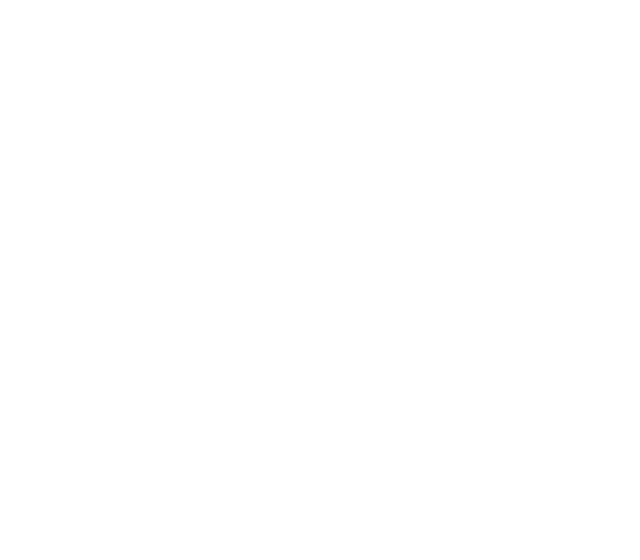
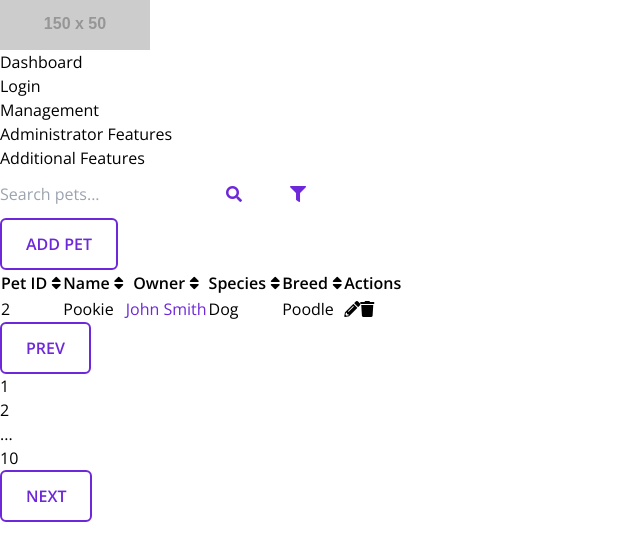
Before and after one commit to Japkutija/veterinary-project, an Angular app: page /pet-management in a window 1280 px wide. Before the commit this address led to /. Shown: the top 560 px of the page, without its empty margins (0-640 px from the left). Built offline with nearby package versions, Linux system fonts and the light colour scheme.

Commit message:
- Created and structured pet the component, - Implemented pet list with metadata with sorting and filtering capabilities, - Designed and integrated a modal for adding/editing pet details

```diff
--- a/src/app/app-routing.module.ts
+++ b/src/app/app-routing.module.ts
@@ -1,11 +1,14 @@
+
 import { NgModule } from '@angular/core';
 import { RouterModule, Routes } from '@angular/router';
 import { HomeComponent } from './components/home/home.component';
 import { LoginComponent } from './components/login/login.component';
+import { PetManagementComponent } from './components/pet-management/pet-management.component';
 
 const routes: Routes = [
   { path: 'home', component: HomeComponent },
   { path: 'login', component: LoginComponent},
+  { path: 'pet-management', component: PetManagementComponent },
   { path: '', redirectTo: '/home', pathMatch: 'full' },
   //{ path: 'login', loadChildren: () => import('./components/login/login.module').then(m => m.LoginModule) },
 ];
--- a/src/app/app.module.ts
+++ b/src/app/app.module.ts
@@ -5,12 +5,14 @@
 import { AppComponent } from './app.component';
 import { HomeComponent } from './components/home/home.component';
 import { LoginComponent } from './components/login/login.component';
+import { PetManagementComponent } from './components/pet-management/pet-management.component';
 
 @NgModule({
   declarations: [
     AppComponent,
     HomeComponent,
-    LoginComponent
+    LoginComponent,
+    PetManagementComponent,
   ],
   imports: [
     BrowserModule,
--- a/src/app/components/home/home.component.html
+++ b/src/app/components/home/home.component.html
@@ -57,12 +57,12 @@
                   <li class="relative">
                       <a href="#management" class="px-4 py-2 text-sm hover:underline">Login</a>
                       <ul class="absolute hidden bg-blue-700 rounded shadow-lg group-hover:block">
-                          <li><a href="#pet-management" class="block px-4 py-2 text-white hover:bg-blue-800">Pet and Owner Management</a></li>
+                          <li><a class="block px-4 py-2 text-white hover:bg-blue-800">Pet and Owner Management</a></li>
                           <li><a href="#vaccination" class="block px-4 py-2 text-white hover:bg-blue-800">Vaccination Records</a></li>
                           <li><a href="#reporting" class="block px-4 py-2 text-white hover:bg-blue-800">Reporting</a></li>
                       </ul>
                   </li>
-                  <li><a href="#dashboard" class="px-4 py-2 text-sm hover:underline">Management</a></li>
+                  <li><a [routerLink]= "['/pet-management']" class="px-4 py-2 text-sm hover:underline">Management</a></li>
                   <li><a href="#admin" class="px-4 py-2 text-sm hover:underline">Administrator Features</a></li>
                   <li><a href="#features" class="px-4 py-2 text-sm hover:underline">Additional Features</a></li>
               </ul>
--- /dev/null
+++ b/src/app/components/pet-management/pet-management.component.html
@@ -0,0 +1,211 @@
+<!DOCTYPE html>
+<html lang="en">
+
+<head>
+    <meta charset="UTF-8">
+    <meta name="viewport" content="width=device-width, initial-scale=1.0">
+    <title>Pet List View</title>
+    <script src="https://cdn.tailwindcss.com"></script>
+    <link rel="stylesheet" href="https://cdnjs.cloudflare.com/ajax/libs/font-awesome/5.15.3/css/all.min.css">
+    <style>
+        @import url('https://fonts.googleapis.com/css2?family=Open+Sans:wght@400;600&display=swap');
+
+        body {
+            font-family: 'Open Sans', sans-serif;
+        }
+
+        .modal {
+            transition: opacity 0.25s ease;
+        }
+
+        body.modal-active {
+            overflow-x: hidden;
+            overflow-y: visible !important;
+        }
+
+        .cta-button {
+            display: inline-block;
+            padding: 0.75rem 1.5rem;
+            text-decoration: none;
+            text-transform: uppercase;
+            font-weight: 600;
+            text-align: center;
+            color: #6D28D9; /* Purple-700 */
+            border: 2px solid #6D28D9; /* Purple-700 */
+            border-radius: 0.375rem; /* Rounded-md */
+            transition: all 0.3s;
+            cursor: pointer;
+        }
+
+        .cta-button:hover {
+            transform: translateY(-2px);
+            box-shadow: 0 10px 20px -10px rgba(0, 0, 0, 0.2);
+        }
+
+        .owner-button {
+            background-color: transparent;
+            color: #6D28D9; /* Purple-700 */
+            cursor: pointer;
+            transition: color 0.2s;
+        }
+
+        .owner-button:hover {
+            color: #5B21B6; /* Purple-800 */
+        }
+
+        .icon-button {
+            display: inline-flex;
+            align-items: center;
+            justify-content: center;
+            width: 32px;
+            height: 32px;
+            background-color: transparent;
+            border: 2px solid #6D28D9; /* Purple-700 */
+            color: #6D28D9; /* Purple-700 */
+            border-radius: 0.375rem; /* Rounded-md */
+            padding: 0.5rem;
+            cursor: pointer;
+            transition: all 0.3s;
+        }
+
+        .cta-button--no-outline {
+            border: none;
+        }
+
+        .icon-button:hover {
+            transform: translateY(-2px);
+            box-shadow: 0 10px 20px -10px rgba(0, 0, 0, 0.2);
+        }
+
+
+    </style>
+</head>
+
+<body class="bg-gray-100">
+    <!-- Header -->
+    <header class="text-white bg-purple-600">
+        <div class="container flex items-center justify-between px-6 py-3 mx-auto">
+            <a href="#" class="text-white">
+                <img src="https://placehold.co/150x50" alt="Veterinary Institute VZ logo" class="h-10">
+            </a>
+            <nav>
+                <ul class="flex items-center">
+                    <li class="mx-3"><a href="#" class="text-white hover:underline">Dashboard</a></li>
+                    <li class="mx-3"><a href="#" class="text-white hover:underline">Login</a></li>
+                    <li class="mx-3"><a href="#" class="text-white hover:underline">Management</a></li>
+                    <li class="mx-3"><a href="#" class="text-white hover:underline">Administrator Features</a></li>
+                    <li class="mx-3"><a href="#" class="text-white hover:underline">Additional Features</a></li>
+                </ul>
+            </nav>
+        </div>
+    </header>
+
+    <!-- Main content -->
+    <main class="my-8">
+        <div class="container px-6 mx-auto">
+            <!-- Search bar and filter button -->
+            <div class="flex items-center justify-between mb-6">
+                <div class="flex items-center w-1/4 bg-white rounded-full shadow-md">
+                    <input class="w-full px-6 py-2 leading-tight text-gray-700 rounded-l-full focus:outline-none" id="search"
+                           type="text" placeholder="Search pets...">
+                    <button class="cta-button cta-button--no-outline">
+                        <i class="fas fa-search"></i>
+                    </button>
+                    <button class="cta-button cta-button--no-outline">
+                        <i class="fas fa-filter"></i>
+                    </button>
+                </div>
+                <button class="cta-button" onclick="openModal()">
+                    Add Pet
+                </button>
+            </div>
+
+            <!-- Pets table -->
+            <div class="overflow-auto bg-white rounded-lg shadow">
+                <table class="min-w-full leading-normal">
+                    <thead>
+                        <tr>
+                            <th class="px-5 py-3 text-xs font-semibold tracking-wider text-left text-gray-600 uppercase border-b-2 border-gray-200 bg-gray-50">
+                                Pet ID <i class="fas fa-sort"></i>
+                            </th>
+                            <th class="px-5 py-3 text-xs font-semibold tracking-wider text-left text-gray-600 uppercase border-b-2 border-gray-200 bg-gray-50">
+                                Name <i class="fas fa-sort"></i>
+                            </th>
+                            <th class="px-5 py-3 text-xs font-semibold tracking-wider text-left text-gray-600 uppercase border-b-2 border-gray-200 bg-gray-50">
+                                Owner <i class="fas fa-sort"></i>
+                            </th>
+                            <th class="px-5 py-3 text-xs font-semibold tracking-wider text-left text-gray-600 uppercase border-b-2 border-gray-200 bg-gray-50">
+                                Species <i class="fas fa-sort"></i>
+                            </th>
+                            <th class="px-5 py-3 text-xs font-semibold tracking-wider text-left text-gray-600 uppercase border-b-2 border-gray-200 bg-gray-50">
+                                Breed <i class="fas fa-sort"></i>
+                            </th>
+                            <th class="px-5 py-3 text-xs font-semibold tracking-wider text-left text-gray-600 uppercase border-b-2 border-gray-200 bg-gray-50">
+                                Actions
+                            </th>
+                        </tr>
+                    </thead>
+                    <tbody id="petsList" class="bg-white divide-y divide-gray-200">
+                        <!-- Example row -->
+                        <tr class="hover:bg-gray-50">
+                            <td class="px-5 py-3">2</td>
+                            <td class="px-5 py-3">Pookie</td>
+                            <td class="px-5 py-3">
+                                <button class="owner-button">John Smith</button>
+                            </td>
+                            <td class="px-5 py-3">Dog</td>
+                            <td class="px-5 py-3">Poodle</td>
+                            <td class="flex items-center justify-start px-5 py-3 space-x-2">
+                              <button>
+                                <i class="fas fa-pencil-alt"></i>
+                            </button>
+                            <button>
+                                <i class="fas fa-trash"></i>
+                            </button>
+                            </td>
+                        </tr>
+                        <!-- Repeat for more rows as needed -->
+                    </tbody>
+                </table>
+            </div>
+
+            <!-- Pagination -->
+            <div class="flex items-center justify-end mt-4">
+                <nav aria-label="Table navigation">
+                    <ul class="inline-flex items-center">
+                        <li>
+                            <button class="cta-button">Prev</button>
+                        </li>
+                        <li>
+                            <button class="px-3 py-1 mx-1 text-purple-700 border border-purple-700 rounded-md hover:bg-gray-100 focus:outline-none">1</button>
+                        </li>
+                        <li>
+                            <button class="px-3 py-1 mx-1 text-purple-700 border border-purple-700 rounded-md hover:bg-gray-100 focus:outline-none">2</button>
+                        </li>
+                        <li>
+                            <span class="px-3 py-1 mx-1 text-gray-500 bg-white rounded-md">...</span>
+                        </li>
+                        <li>
+                            <button class="px-3 py-1 mx-1 text-purple-700 border border-purple-700 rounded-md hover:bg-gray-100 focus:outline-none">10</button>
+                        </li>
+                        <li>
+                            <button class="cta-button">Next</button>
+                        </li>
+                    </ul>
+                </nav>
+            </div>
+        </div>
+    </main>
+
+    <!-- Add/Edit Pet Modal -->
+    <!-- ... existing modal code ... -->
+
+    <!-- Footer -->
+    <!-- ... existing footer code ... -->
+
+    <script>
+        // ... existing modal script ...
+    </script>
+</body>
+
+</html>
```
Also changed, not shown: src/app/components/pet-management/pet-management.component.ts (added, +10 -0 lines), src/app/components/pet-management/pet-management.component.css (added), 1 other file (tests, documents, lock files or other folders).
